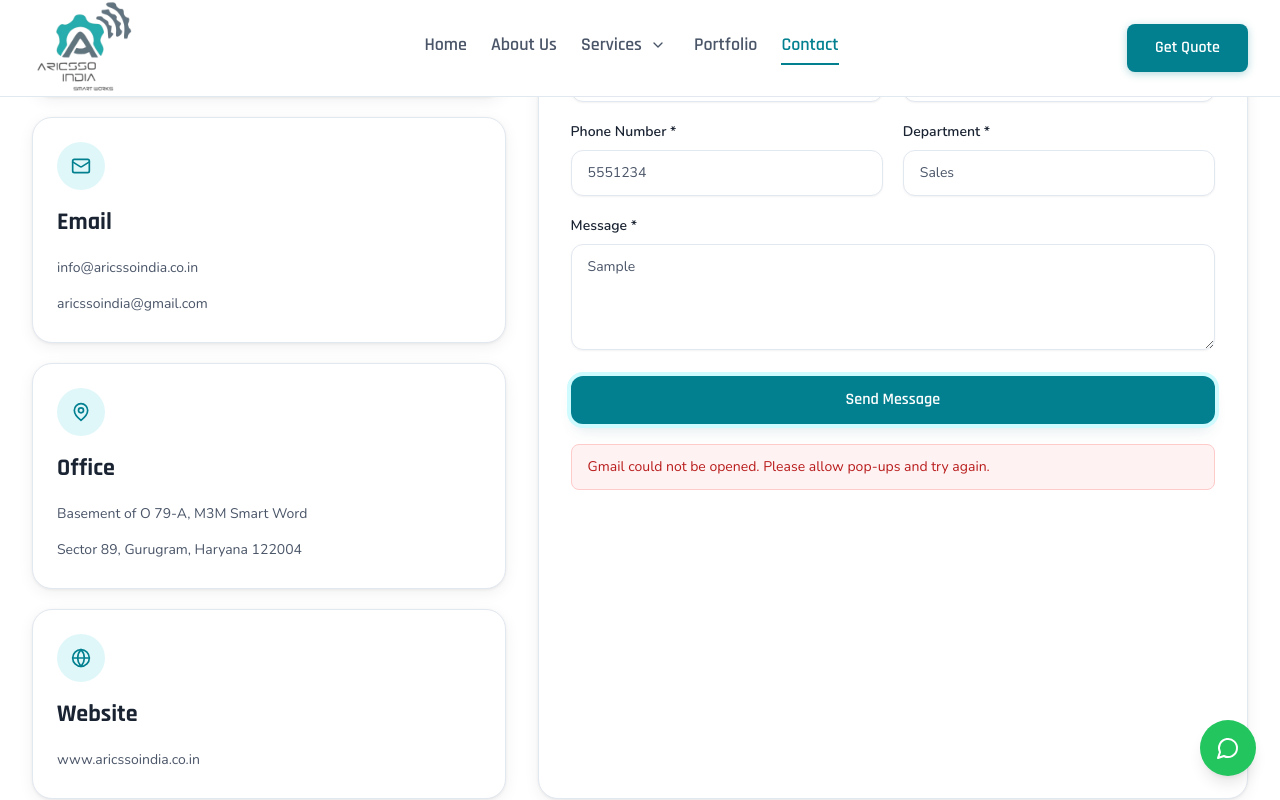
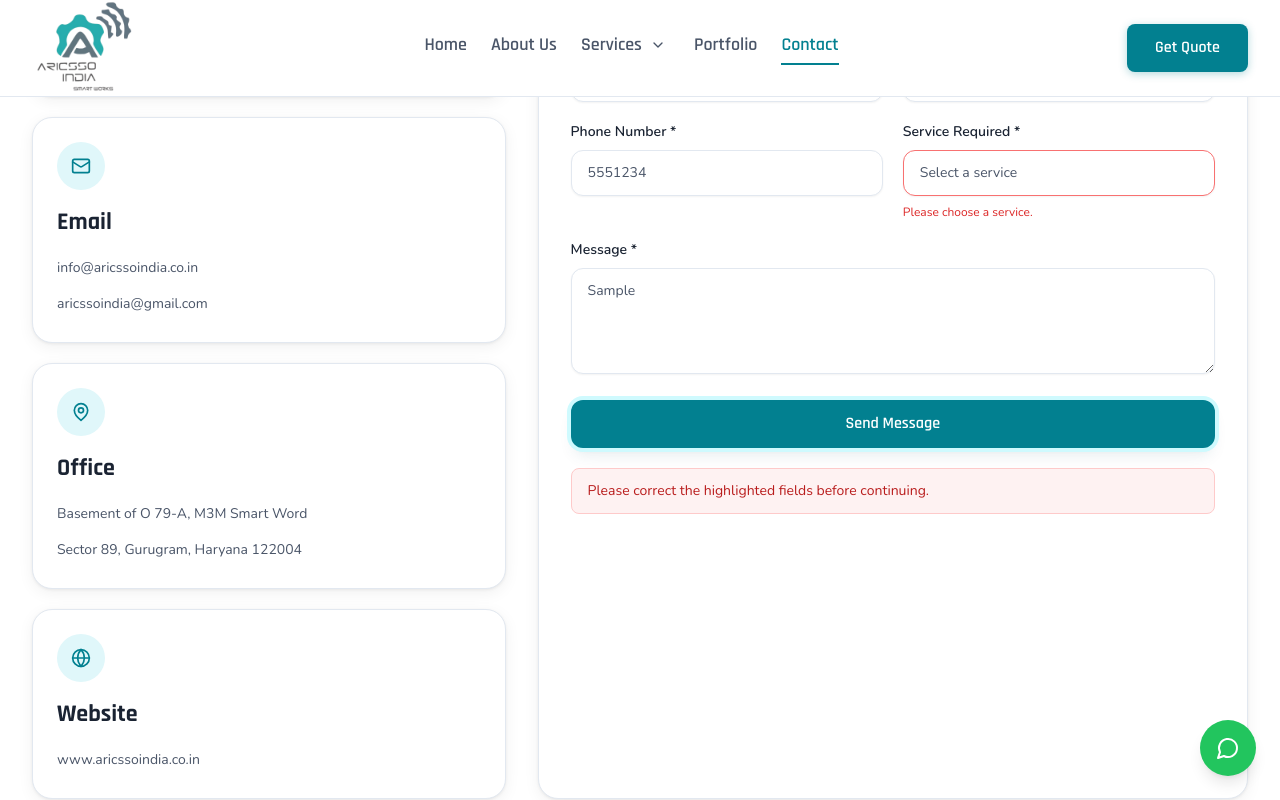
Before and after one commit to ChaudharyAman/aricssoindiaFE, a React (Vite) app: page /contact in a window 1280 px wide. Both pictures are taken after typing "Sample", "name@example.com", "5551234", "Sample" into the empty fields and a click on the button "Send Message". Shown: the part 606-1406 px from the top of the page. Built offline with nearby package versions, Linux system fonts and the light colour scheme.

Commit message:
feat: update ContactForm to include service selection and improve email body structure

```diff
--- a/src/components/ContactForm.jsx
+++ b/src/components/ContactForm.jsx
@@ -1,14 +1,40 @@
 import { useState } from 'react'
+import { services } from '../data/siteData'
 
-const DEPARTMENT_OPTIONS = ['Sales', 'Support', 'Projects', 'Automation']
 const RECIPIENT_EMAIL = 'aricssoindia@gmail.com'
 
 const emptyForm = {
   name: '',
   email: '',
   phone: '',
-  department: 'Sales',
+  service: '',
   message: '',
+}
+
+function buildEmailBody({ name, email, phone, service, message }) {
+  return [
+    'Hello Aricsso India Team,',
+    '',
+    'A new inquiry has been submitted through the website contact form.',
+    '',
+    '----------------------------------------',
+    'CONTACT DETAILS',
+    '----------------------------------------',
+    `Name: ${name}`,
+    `Email: ${email}`,
+    `Phone: ${phone}`,
+    `Service Required: ${service || 'Not selected'}`,
+    '',
+    '----------------------------------------',
+    'MESSAGE',
+    '----------------------------------------',
+    message,
+    '',
+    '----------------------------------------',
+    '',
+    'Regards,',
+    name,
+  ].join('\n')
 }
 
 function validateForm(form) {
@@ -26,14 +52,14 @@ function validateForm(form) {
   }
 
   if (!trimmedPhone) errors.phone = 'Please enter your phone number.'
-  if (!form.department) errors.department = 'Please choose a department.'
+  if (!form.service) errors.service = 'Please choose a service.'
   if (!trimmedMessage) errors.message = 'Please enter your message.'
 
   return errors
 }
 
-export default function ContactForm() {
-  const [form, setForm] = useState(emptyForm)
+export default function ContactForm({ defaultService = '' }) {
+  const [form, setForm] = useState({ ...emptyForm, service: defaultService })
   const [errors, setErrors] = useState({})
   const [isSubmitting, setIsSubmitting] = useState(false)
   const [submitState, setSubmitState] = useState({ type: 'idle', message: '' })
@@ -73,18 +99,16 @@ export default function ContactForm() {
     const trimmedEmail = form.email.trim()
     const trimmedPhone = form.phone.trim()
     const trimmedMessage = form.message.trim()
-    const department = form.department
+    const selectedService = form.service
 
-    const subject = `New Website Inquiry - ${department}`
-    const body = [
-      `Name: ${trimmedName}`,
-      `Email: ${trimmedEmail}`,
-      `Phone: ${trimmedPhone}`,
-      `Department: ${department}`,
-      '',
-      'Message:',
-      trimmedMessage,
-    ].join('\n')
+    const subject = `New Website Inquiry - ${selectedService}`
+    const body = buildEmailBody({
+      name: trimmedName,
+      email: trimmedEmail,
+      phone: trimmedPhone,
+      service: selectedService,
+      message: trimmedMessage,
+    })
 
     // Gmail compose accepts the recipient, subject and body through query params.
     const gmailComposeUrl = `https://mail.google.com/mail/?view=cm&fs=1&to=${encodeURIComponent(
@@ -102,7 +126,7 @@ export default function ContactForm() {
       return
     }
 
-    setForm(emptyForm)
+    setForm({ ...emptyForm, service: defaultService })
     setSubmitState({
       type: 'success',
       message:
@@ -161,26 +185,30 @@ export default function ContactForm() {
             autoComplete="tel"
           />
 
-          <label className="block text-sm text-brand-body" htmlFor="contact-department">
-            <span className="mb-2 block font-semibold text-brand-dark">Department *</span>
+          <label className="block text-sm text-brand-body" htmlFor="contact-service">
+            <span className="mb-2 block font-semibold text-brand-dark">
+              Service Required *
+            </span>
             <select
-              id="contact-department"
-              name="department"
-              value={form.department}
+              id="contact-service"
+              name="service"
+              value={form.service}
               onChange={handleChange}
-              aria-invalid={errors.department ? 'true' : 'false'}
+              aria-invalid={errors.service ? 'true' : 'false'}
               className={`relative z-10 w-full appearance-none rounded-xl border bg-white px-4 py-3 text-brand-body shadow-sm outline-none transition focus:border-brand-teal focus:ring-4 focus:ring-cyan-100 ${
-                errors.department ? 'border-red-400' : 'border-slate-200'
+                errors.service ? 'border-red-400' : 'border-slate-200'
               }`}
             >
-              {DEPARTMENT_OPTIONS.map((option) => (
-                <option key={option} value={option}>
-                  {option}
+              <option value="">Select a service</option>
+              {services.map((service) => (
+                <option key={service.id} value={service.title}>
+                  {service.title}
                 </option>
               ))}
+              <option value="Other">Other</option>
             </select>
-            {errors.department ? (
-              <span className="mt-2 block text-xs text-red-600">{errors.department}</span>
+            {errors.service ? (
+              <span className="mt-2 block text-xs text-red-600">{errors.service}</span>
             ) : null}
           </label>
         </div>
```
